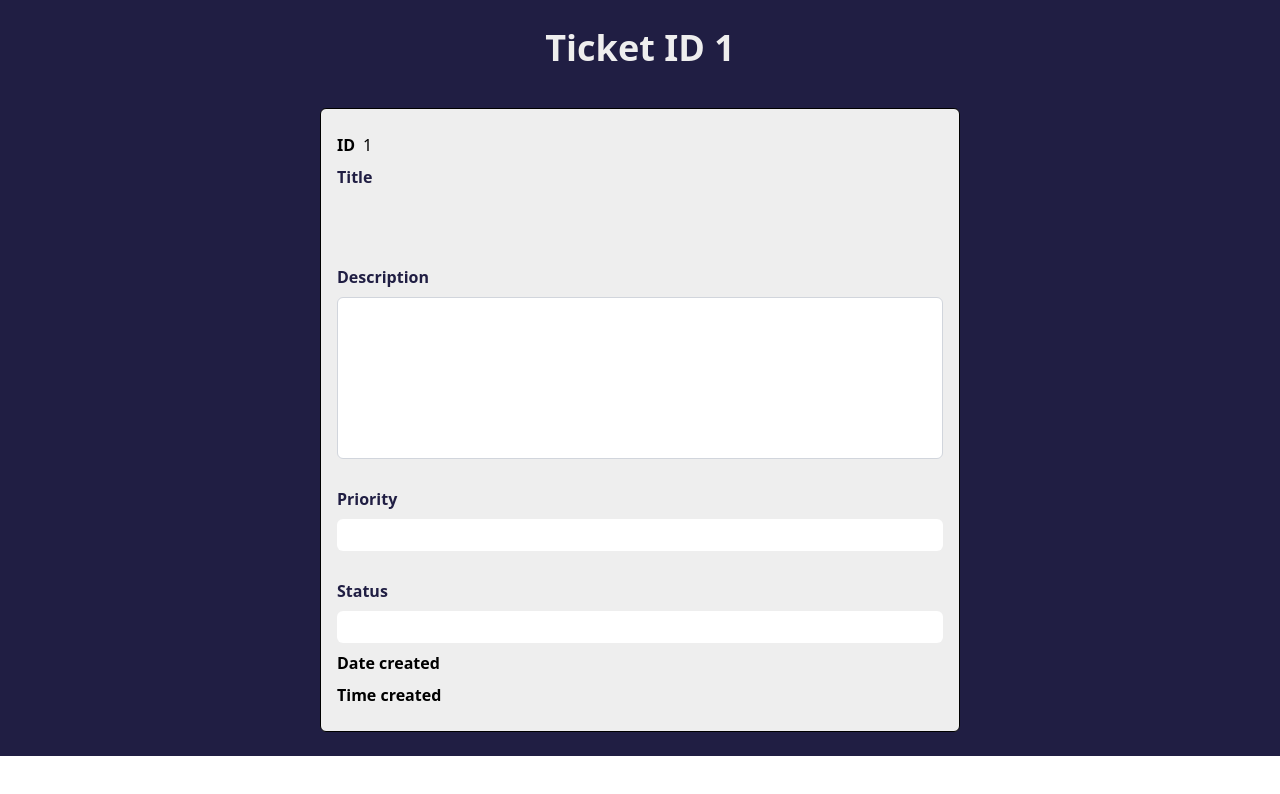
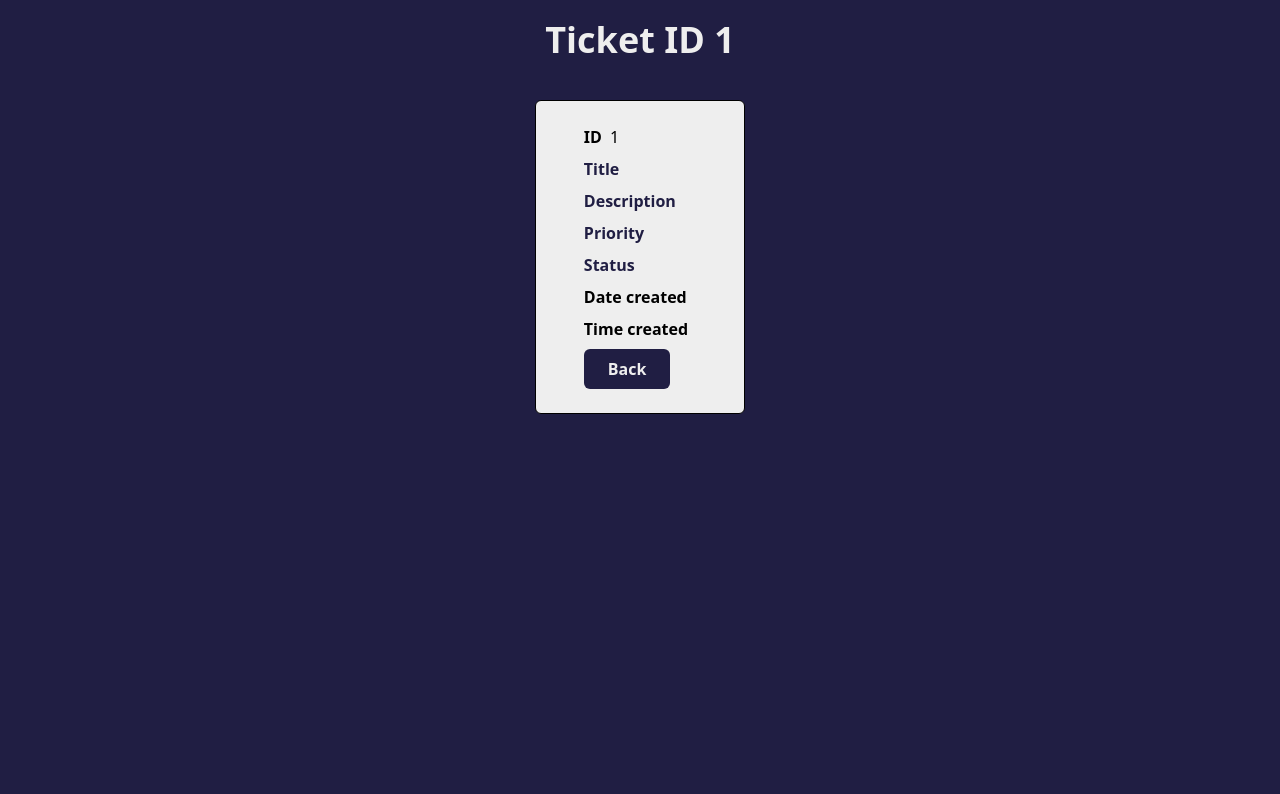
Before and after one commit to ubhaumik-dev/customer-ticketing-system, a React (Vite) app: page /viewTicket/1 in a window 1280 px wide. Shown: the top 794 px of the page. Built offline with nearby package versions, Linux system fonts and the light colour scheme.

Commit message:
started with the dashboard

```diff
--- a/package.json
+++ b/package.json
@@ -11,9 +11,11 @@
   },
   "dependencies": {
     "@tailwindcss/vite": "^4.1.13",
+    "chart.js": "^4.5.0",
     "formik": "^2.4.6",
     "hugeicons-react": "^0.3.0",
     "react": "^19.1.1",
+    "react-chartjs-2": "^5.3.0",
     "react-dom": "^19.1.1",
     "react-router-dom": "^7.8.2",
     "uuid": "^13.0.0",
--- a/src/App.tsx
+++ b/src/App.tsx
@@ -5,6 +5,9 @@ import './App.css'
 import Home from './pages/Home'
 import SubmitTicket from './pages/SubmitTicket'
 import ViewTicket from './pages/ViewTicket'
+import Dashboard from './pages/Dashboard'
+
+
 
 function App() {
 
@@ -13,9 +16,10 @@ function App() {
     <>
      <BrowserRouter>
      <Routes>
-      <Route path = '/' element={<Home/>}/>
+      <Route path = '/' element={<Home  />}/>
       <Route path ='/submitTicket' element={<SubmitTicket/>}/>
       <Route path='/viewTicket/:id' element={<ViewTicket/>}/>
+      <Route path='/dashboard' element={<Dashboard/>}/>
       </Routes>
      </BrowserRouter>
 
--- a/src/components/Oops.tsx
+++ b/src/components/Oops.tsx
@@ -5,9 +5,9 @@ const Oops = () => {
   const navigate = useNavigate();
   return (
     <div className='flex flex-col my-auto '>
-        <img src= "src\images\hand-drawn-no-data-illustration_23-2150696458.jpg" alt='' className='md:w-5/7 md:5/7 mx-auto lg:w-3/7 lg:h-3/7  xl:w-1/7 xl:h-1/7'/>
-        <p className='text-2xl text-fuchsia-600 font-bold mx-auto lg:text-4xl'> No Ticket to Show </p>
-     <div className='mx-auto mt-10'> <button className='bg-fuchsia-600  h-fit w-fit px-6 py-2 rounded-md text-white my-auto cursor-pointer hover:bg-fuchsia-700 md:text-2xl lg:py-4 lg:px-6 xl:rounded-lg' onClick={() =>{navigate('/submitTicket')}} > Add ticket</button> </div>
+        <img src= "src\images\images (1).jfif" alt='' className='md:w-5/7 md:5/7 mx-auto lg:w-3/7 lg:h-3/7  xl:w-1/7 xl:h-1/7'/>
+        <p className='text-2xl text-primary-1 font-bold mx-auto mt-5 lg:text-4xl'> No Ticket to Show </p>
+     <div className='mx-auto mt-10'> <button className='bg-primary-1 h-fit w-fit px-6 py-2 rounded-md text-white my-auto cursor-pointer  md:text-xl lg:py-4 lg:px-6 xl:rounded-lg' onClick={() =>{navigate('/submitTicket')}} > Add ticket</button> </div>
     </div>
   )
 }
--- /dev/null
+++ b/src/pages/Dashboard.tsx
@@ -0,0 +1,97 @@
+import React, { useEffect, useState } from 'react'
+import {Chart as ChartJS} from "chart.js/auto"
+import { Bar } from 'react-chartjs-2';
+
+const Dashboard = () => {
+
+interface dataProps{
+  title: string,
+  description:string,
+  status:string,
+  priority:string,
+  id: string,
+  date: string,
+  time: string,
+  comments: object
+}
+
+const[data,setData] = useState<dataProps[]>(JSON.parse(localStorage.getItem('TicketData') || '[]'));
+const[comment, setComment] = useState(false)
+const[commentValue, setCommentValue] = useState('')
+
+function handleComment(commentValue:string)
+{
+ console.log(comment);
+ setComment(false);
+ let nObj = {comment : commentValue};
+
+ setCommentValue('');
+}
+
+
+useEffect(() => {
+
+if(comment)
+{
+  document.body.style.overflow === 'hidden'
+}
+else
+{
+  document.body.style.overflow === 'unset'
+}
+
+}, [comment])
+
+  return (
+    <div className='h-auto max-h-auto w-auto max-w-auto  px-3 md:px-6'>
+        <div className='h-fit w-fit px-2 py-5 bg-primary-1 rounded-md'>
+            <p className='text-quaternary-1'> Tickets by Status </p>
+
+        </div>
+        <table className='h-screen w-full mx-auto bg-quaternary-1 rounded-lg table-auto  py-1 text-left '>
+          <tbody>
+        <tr className='bg-gray-300 text-center'>
+
+                <th> Title </th>
+                <th className='hidden text-center '> Description</th>
+                <th className='text-center'> Priority </th>
+                <th className='md:text-center'> Status </th>
+                <th className='md:text-center'> Date </th>
+                <th className=''> Action</th>
+        </tr>
+        {
+          data.map(item =>
+
+            <tr className='odd:bg-gray-100 even:bg-gray-200' key={item.id}>
+
+                <td className=' max-w-4 overflow-hidden truncate text-center'>{item.title}</td>
+                <td className=' max-w-6 overflow-hidden truncate hidden'>{item.description}</td>
+                <td className='text-center'>{item.priority}</td>
+                <td className='md:text-center' >{item.status} </td>
+                <td className='md:text-center'> {item.date}</td>
+                <td> <button className='h-fit w-fit px-1 py-2 bg-primary-1 text-xs text-white font-bold rounded-md' onClick={()=> {setComment(true)}}> Add comment </button></td>
+            </tr>
+
+          )
+        }
+      </tbody>
+    </table>
+        {
+          comment &&
+          <div className='fixed z-10 inset-0 bg-black/50 grid place-items-center'>
+            <div className='bg-white h-fit w-fit px-10 py-8 rounded-md'>
+
+              <textarea className='border border-black rounded-md w-full' rows={3} value={commentValue} onChange={(e)=>{setCommentValue(e.target.value)}}></textarea>
+              <div className='flex flex-row mx-auto gap-2'>
+                <button className='h-fit w-fit px-1 py-2 bg-quaternary-1 text-primary-1 font-bold border border-primary-1 rounded-md mt-5' onClick={() =>{setComment(false)}}> Cancel </button>
+             <button className='h-fit w-fit px-2 py-2 bg-primary-1 text-quaternary-1 rounded-md mt-5' onClick={()=>handleComment(commentValue)}> Add comment </button>
+            </div>
+            </div>
+          </div>
+        }
+
+    </div>
+  )
+}
+
+export default Dashboard
--- a/src/pages/SubmitTicket.tsx
+++ b/src/pages/SubmitTicket.tsx
@@ -11,7 +11,8 @@ interface dataType{
   status:string,
   id: string,
   date: string,
-  time: string
+  time: string,
+  comments: object
 }
 const SubmitTicket = () => {
   const navigate = useNavigate();
@@ -27,6 +28,7 @@ const SubmitTicket = () => {
       id:'',
       date:'',
       time:'',
+      comments: {}
     },
     validationSchema: Yup.object({
       title: Yup.string()
@@ -54,7 +56,7 @@ const SubmitTicket = () => {
       {
         data =[];
       }
-      //console.log(data)
+      console.log(data)
 
       data.push(values);
       localStorage.setItem('TicketData', JSON.stringify(data));
--- a/src/pages/ViewTicket.tsx
+++ b/src/pages/ViewTicket.tsx
@@ -1,7 +1,7 @@
 //import React from 'react'
-import { useParams } from 'react-router-dom'
+import { useNavigate, useParams } from 'react-router-dom'
 import { useEffect, useState } from 'react';
-
+import { Link } from 'react-router-dom';
 interface dataProps{
   title: string,
   description:string,
@@ -9,7 +9,8 @@ interface dataProps{
   status:string,
   id: string,
   date: string,
-  time: string
+  time: string,
+  comments: object
 }
 
 
@@ -22,6 +23,7 @@ const ViewTicket = () => {
   const[status, setStatus] = useState('')
   const[date,setDate] = useState('');
   const[time, setTime] = useState('')
+
   useEffect(() => {
   //console.log(id);
   if(id){
@@ -52,43 +54,40 @@ const ViewTicket = () => {
   }, [])
 
   return (
-    <div className='w-auto h-auto max-h-auto bg-primary-1 flex flex-col items-center md:h-auto xl:py-2'>
+    <div className='w-auto h-screen max-h-screen px-3 bg-primary-1 flex flex-col items-center '>
     <h1 className='text-quaternary-1 text-center font-bold text-3xl md:text-4xl mt-5'>Ticket ID {id}</h1>
-    <form className='flex flex-col h-fit w-fit border border-black space-y-2  rounded-md mx-auto my-4 py-6 px-4 bg-quaternary-1 mt-10 max-h-fit  md:w-1/2'>
+    <div className='flex flex-col h-fit w-fit border border-black space-y-2  rounded-md mx-auto my-4 py-6 px-4 bg-quaternary-1 mt-10 max-h-fit  md:w-1/2 xl:w-fit xl:px-12'>
        <div className='flex flex-row'>
          <p className='font-bold'> ID </p>
         <p className='font-normal ml-2'> {id}</p>
       </div>
-      <label htmlFor="title" className='text-primary-1 font-bold'>Title</label>
-      <div className='h-10 max-h-auto  w-full   rounded-md  focus:outline-none hover:cursor-pointer'> {title}
+      <div className='flex flex-row gap-2'>
+      <div className='text-primary-1 font-bold'>Title</div>
+      <div className='h-fit max-h-auto  w-full  rounded-md'> {title} </div>
       </div>
-
-
-      <label htmlFor="description" className='mt-5 text-primary-1 font-bold'>Description</label>
-      <textarea
-        id="description"
-        name="description"
-        value = {description}
-        rows={4}
-        className=' w-full resize-none bg-white rounded-md px-2 py-1 md:py-4 xl:py-8 border border-gray-300 focus:outline-none hover:cursor-pointer'
-      readOnly
-      ></textarea>
-
-<label className='mt-5 text-primary-1 font-bold' > Priority</label>
-<input value= {priority} className='h-8 w-full px-2 py-1 bg-white rounded-md focus:outline-none hover:cursor-pointer' readOnly/>
-
-<label className='mt-5 text-primary-1 font-bold'> Status </label>
-<input value={status} className='h-8 w-full px-2 py-1 bg-white rounded-md  focus:outline-none hover:cursor-pointer' readOnly/>
-<div className='flex flex-row'>
+      <div className='flex flex-row gap-1'>
+      <div  className=' text-primary-1 font-bold'>Description</div>
+      <div className='w-full resize-none  rounded-md px-2'>{description}</div>
+      </div>
+      <div className='flex flex-row'>
+      <div className=' text-primary-1 font-bold' > Priority</div>
+      <div  className='h- fit w-full px-2 rounded-md '> {priority} </div>
+    </div>
+    <div className='flex flex-row gap-1'>
+    <div className=' text-primary-1 font-bold'> Status </div>
+    <div className='h-fit w-full px-2   rounded-md  '>{status} </div>
+    </div>
+<div className='flex flex-row gap-2'>
   <p className='font-bold'> Date created </p>
-  <p className='ml-2'> {date}</p>
+  <p className=''> {date}</p>
 </div>
 
-<div className='flex flex-row'>
+<div className='flex flex-row gap-2'>
   <p className='font-bold'> Time created </p>
-  <p className='ml-2'> {time}</p>
+  <p className=''> {time}</p>
 </div>
-    </form>
+<Link className='h-fit w-fit px-6 py-2 bg-primary-1 text-quaternary-1 font-bold rounded-md cursor-pointer' to='/'> Back </Link>
+    </div>
     </div>
   )
 }
```
Also changed, not shown: src/pages/Home.tsx (+16 -8 lines), src/components/utils.txt (added), src/images/images (1).jfif (added), 1 other file (tests, documents, lock files or other folders).
